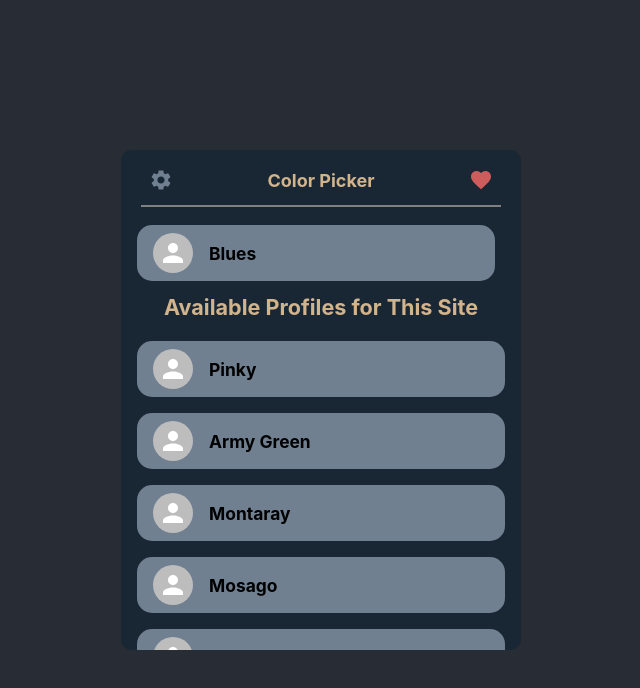
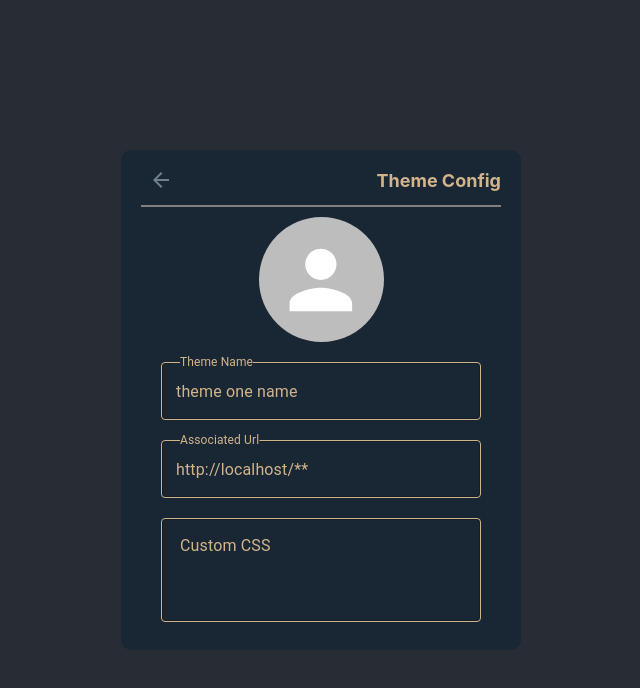
Before and after one commit to Clear1440/color-picker, a React (Create React App) app: page /favorites in a window 1280 px wide. Both pictures are taken after a click on the button "Blues". Shown: the top 688 px of the page, without its empty margins (319-959 px from the left). Built offline with nearby package versions, Linux system fonts and the light colour scheme.

Commit message:
adding theme config page

```diff
--- a/src/components/router/index.js
+++ b/src/components/router/index.js
@@ -1,6 +1,7 @@
 import HomeScreen from "../../container/homescreen";
 import SettingsScreen from "../../container/settingscreen";
 import FavoritesScreen from "../../container/favoritesscreen";
+import WebThemeConfigScreen from "../../container/webthemeconfigscreen";
 
 import {
     MemoryRouter,
@@ -16,6 +17,7 @@ const Routing = () => {
                 <Route path="/" element={<HomeScreen />} />
                 <Route path="settings" element={<SettingsScreen />} />
                 <Route path="favorites" element={<FavoritesScreen />} />
+                <Route path="web-theme" element={<WebThemeConfigScreen />} />
             </Routes>
         </MemoryRouter>
     );
--- a/src/container/homescreen/index.js
+++ b/src/container/homescreen/index.js
@@ -10,9 +10,11 @@ import ListItemButton from "@mui/material/ListItemButton";
 import NavBar from "./home-navbar";
 //STYLES
 import "../../stylesheets/layout/page.scss"
+import {useNavigate} from "react-router-dom";
 
 
 const HomeScreen = () => {
+    let navigate = useNavigate();
     const [items,setItems] = useState([
             {name:'Pinky',avatar:'example',id:1},
             {name:'Army Green',avatar:'example',id:2},
@@ -35,7 +37,7 @@ const HomeScreen = () => {
     }
 
     const clickHandlerSelected = id => {
-        console.log('navigate to selected');
+        navigate('/web-theme');
     }
 
     return (
--- /dev/null
+++ b/src/container/webthemeconfigscreen/index.js
@@ -0,0 +1,86 @@
+//react
+import React, {useState} from 'react';
+import NavBar from './web-theme-navbar';
+//styles
+import "./webThemeStyles.scss";
+import "../../stylesheets/layout/page.scss"
+import {Avatar, FormControl, IconButton, TextField} from "@mui/material";
+import CreateIcon from '@mui/icons-material/Create';
+
+const WebThemeConfigScreen = () => {
+    const [themeInfo, setThemeInfo] = useState({
+        name: "theme one name",
+        url: "http://localhost/**",
+        css: ""
+    });
+
+    return(
+        <div className="page">
+            <NavBar />
+            <div className="theme-content">
+                <div className="head-container">
+                    <div className="profile-icon">
+                        <Avatar className="avatar-icon"/>
+                        <div className="edit-icon-container">
+                            <IconButton className="icon-button">
+                                <CreateIcon/>
+                                edit icon
+                            </IconButton>
+                        </div>
+                    </div>
+
+                </div>
+                <FormControl variant="outlined" style={{width: '90%'}} >
+                    <TextField
+                        className="input-field"
+                        value={themeInfo.name}
+                        label="Theme Name"
+                        name="Theme Name"
+                        onChange={(e) =>
+                            setThemeInfo({
+                                ...themeInfo,
+                                name: e.currentTarget.value
+                            })
+                        }
+                    >
+                    </TextField>
+
+                    <TextField
+                        className="input-field"
+                        value={themeInfo.url}
+                        label="Associated Url"
+                        name="Associated Url"
+                        onChange={(e) =>
+                            setThemeInfo({
+                                ...themeInfo,
+                                url: e.currentTarget.value
+                            })
+                        }
+                    >
+                    </TextField>
+
+                    <TextField
+                        className="input-field multiline"
+                        value={themeInfo.css}
+                        label="Custom CSS"
+                        name="Custom CSS"
+                        multiline={true}
+                        minRows={3}
+                        maxRows={10}
+                        onChange={(e) =>
+                            setThemeInfo({
+                                ...themeInfo,
+                                css: e.currentTarget.value
+                            })
+                        }
+                    >
+                    </TextField>
+
+                </FormControl>
+            </div>
+
+        </div>
+    )
+}
+
+export default WebThemeConfigScreen;
--- /dev/null
+++ b/src/container/webthemeconfigscreen/web-theme-navbar/index.js
@@ -0,0 +1,20 @@
+import React, {useState} from "react"
+import "./navbar.scss";
+import { IconButton } from "@mui/material";
+import ArrowBackIcon from '@mui/icons-material/ArrowBack';
+import { useNavigate } from "react-router-dom";
+
+const NavBar = () => {
+    let navigate = useNavigate();
+
+    return (
+        <div className="navbar">
+            <IconButton onClick={() => navigate('/')}>
+                <ArrowBackIcon className="icon"/>
+            </IconButton>
+            <h6> Theme Config </h6>
+        </div >
+    );
+}
+
+export default NavBar;
--- /dev/null
+++ b/src/container/webthemeconfigscreen/web-theme-navbar/navbar.scss
@@ -0,0 +1,15 @@
+.navbar{
+    display: inline-flex;
+    justify-content: space-between;
+    align-content: center;
+    margin: 10px 20px;
+    padding-bottom: 5px;
+    border-bottom: 2px solid gray;
+
+    h6 {
+        margin: 0;
+        color: tan;
+        align-self: center;
+        font-size: large;
+    }
+}
--- /dev/null
+++ b/src/container/webthemeconfigscreen/webThemeStyles.scss
@@ -0,0 +1,59 @@
+$dark-blue: rgb(25, 39, 52);
+$icon-size: 125px;
+
+.theme-content{
+    overflow-y: auto;
+    overflow-x: hidden;
+    .head-container{
+        width: 100%;
+        display: flex;
+        flex-direction: column;
+        align-items: center;
+
+        .profile-icon{
+            display: flex;
+            .avatar-icon {
+                height: $icon-size;
+                width: $icon-size;
+                margin-bottom: 10px;
+            }
+            .edit-icon-container{
+                display: flex;
+                position: absolute;
+                height: $icon-size;
+                width: $icon-size;
+                justify-content: center;
+                align-items: center;
+                opacity: 0;
+
+                .icon-button {
+                    display: flex;
+                    flex-direction: column;
+                    color: lightgray;
+                }
+            }
+        }
+        .profile-icon:hover{
+            .avatar-icon {
+                filter: blur(1px) brightness(30%);
+            }
+
+            .edit-icon-container{
+                opacity: 100%;
+            }
+        }
+    }
+
+    .input-field {
+        margin: 10px 0;
+
+        .MuiInputLabel-root{
+            color: tan;
+            background-color: $dark-blue;
+        }
+        .MuiOutlinedInput-root{
+            color: tan;
+            border: 1px solid tan;
+        }
+    }
+}
```
